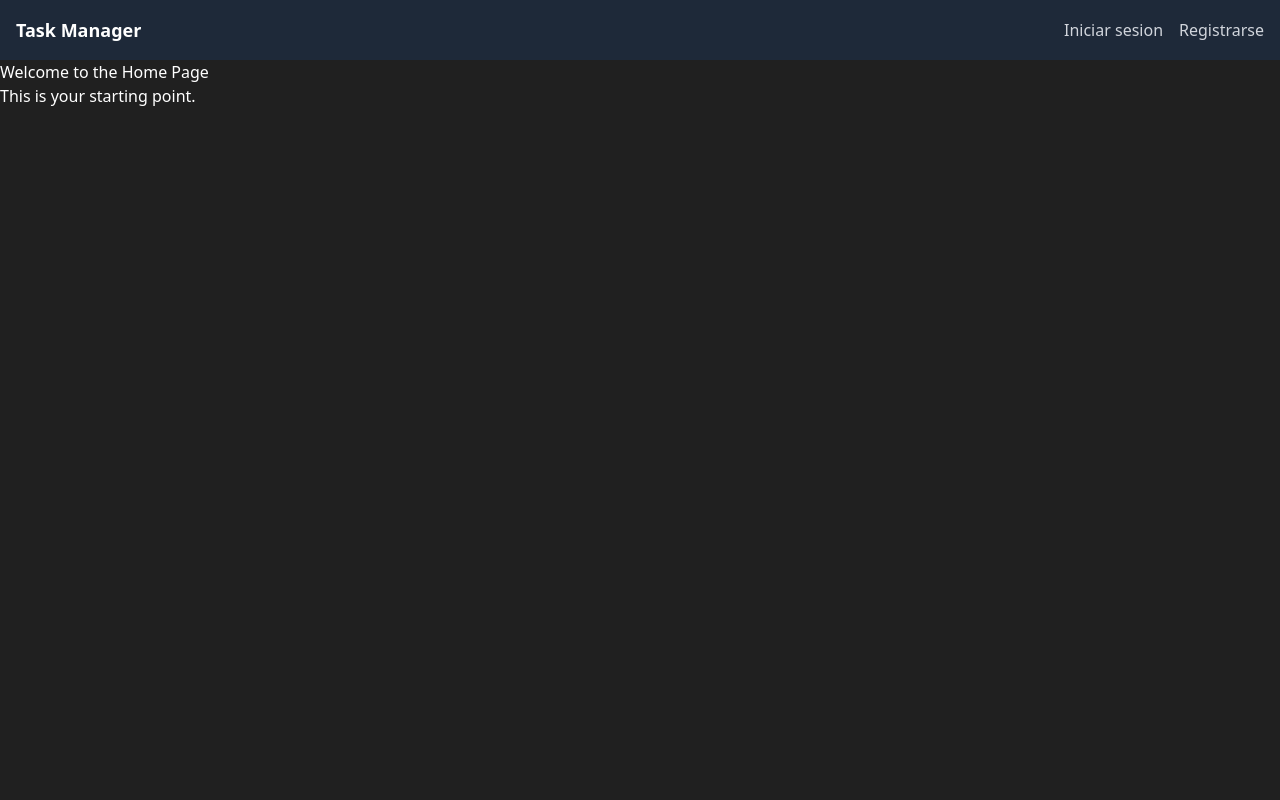
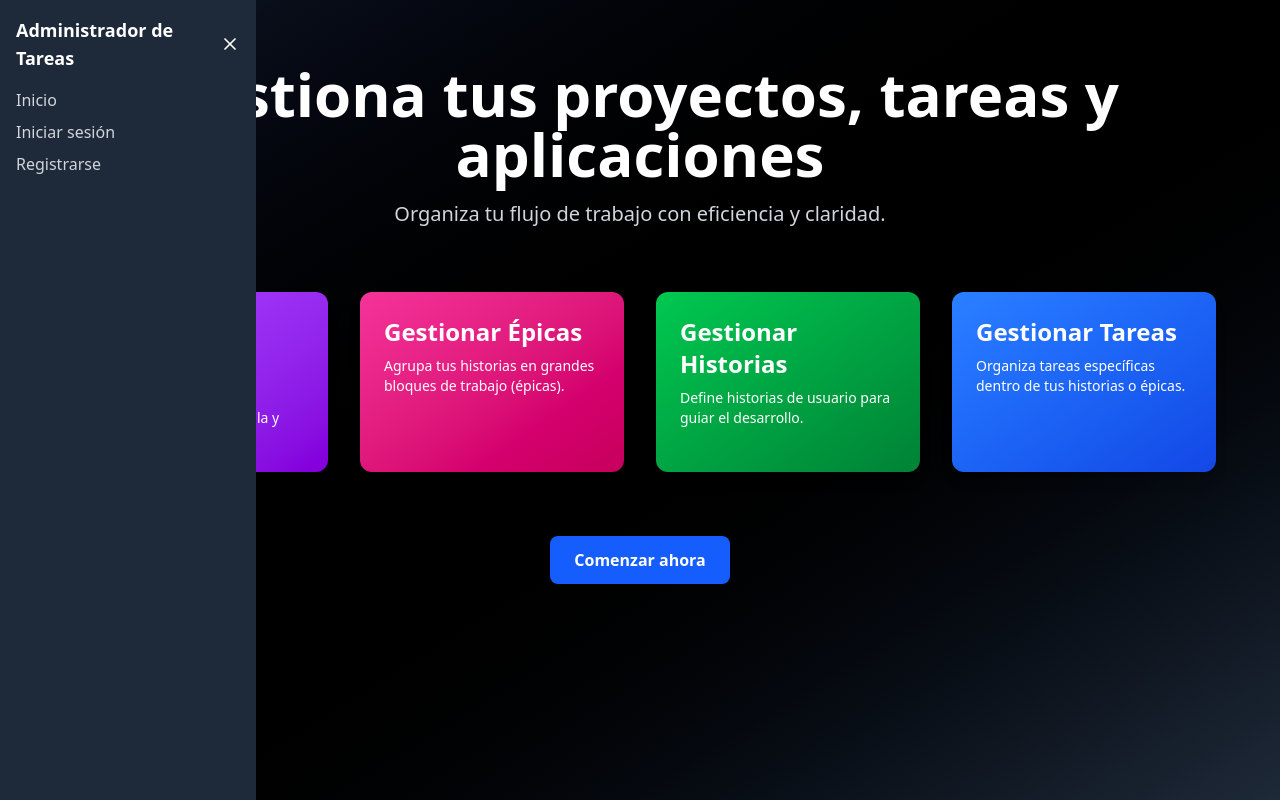
Before and after one commit to facundobrunetti99/login-task, a React (Vite) app in the folder client/task-front/: page / in a window 1280 px wide. Built offline with nearby package versions, Linux system fonts and the light colour scheme; no server answers.

Commit message:
home page added and changes in authcontroller

```diff
--- a/client/task-front/package.json
+++ b/client/task-front/package.json
@@ -14,6 +14,7 @@
     "@tailwindcss/vite": "^4.1.4",
     "axios": "^1.8.4",
     "js-cookie": "^3.0.5",
+    "lucide-react": "^0.525.0",
     "navigate": "^0.3.6",
     "react": "^19.0.0",
     "react-dom": "^19.0.0",
--- a/client/task-front/src/App.jsx
+++ b/client/task-front/src/App.jsx
@@ -25,6 +25,7 @@ const App = () => {
               <Route path="/tasks/new" element={<TaskFormPage />} />
               <Route path="/tasks" element={<TaskPage />} />
               <Route path="/tasks/:id" element={<TaskFormPage />} />
+
               <Route path="/profile" element={<ProfilePage />} />
             </Route>
           </Routes>
--- a/client/task-front/src/api/auth.js
+++ b/client/task-front/src/api/auth.js
@@ -3,5 +3,5 @@ import axios from "./axios"
 export const registerRequest = (user) => axios.post("/register", user);
 export const loginRequest= (user) => axios.post("/login",user)
 export const verifyTokenRequest = () => axios.get("/verify",{
-    withCredentials: true
+   withCredentials: true
 });
--- a/client/task-front/src/api/axios.js
+++ b/client/task-front/src/api/axios.js
@@ -2,7 +2,8 @@ import axios from "axios";
 
 const instance = axios.create({
   baseURL:"http://localhost:3000/api",
-withCredentials: true,})
+  withCredentials: true
+})
 
 
 export default instance;
--- a/client/task-front/src/api/task.js
+++ b/client/task-front/src/api/task.js
@@ -1,6 +1,6 @@
 import axios from "./axios";
-export const getTasksRequest = () => axios.get("/tasks"); // ✅ lista
-export const getTaskRequest = (id) => axios.get(`/tasks/${id}`); // ✅ una sola
-export const createTaskRequest = (task) => axios.post("/tasks/new", task);
+export const getTasksRequest = () => axios.get("/tasks");
+export const getTaskRequest = (id) => axios.get(`/tasks/${id}`);
+export const createTaskRequest = (task) => axios.post("/tasks", task);
 export const updateTaskRequest = (id,task) => axios.put(`/tasks/${id}`, task);
 export const deleteTaskRequest = (id) => axios.delete(`/tasks/${id}`);
--- a/client/task-front/src/components/Navbar.jsx
+++ b/client/task-front/src/components/Navbar.jsx
@@ -1,49 +1,82 @@
-import React, { use } from "react";
-import { Link, Navigate } from "react-router-dom";
+import React, { useState } from "react";
+import { Link, useNavigate } from "react-router-dom";
 import { useAuth } from "../components/context/AuthContext";
-import { useNavigate } from "react-router-dom";
+import { Menu, X } from "lucide-react"; // opcional (puedes usar texto si no tenés íconos)
 
-function Navbar(){
-    const {  isAuthenticated,logout,user } = useAuth();
+function Navbar() {
+  const { isAuthenticated, logout, user } = useAuth();
   const navigate = useNavigate();
+  const [isOpen, setIsOpen] = useState(true);
 
   const handleLogout = () => {
-    logout(); // cerrás sesión (puede borrar cookies, tokens, etc.)
-    navigate("/"); // te lleva al menú principal
+    logout();
+    navigate("/");
   };
+
   return (
+    <div className="flex">
 
-            <nav className="bg-gray-800 p-4">
-                <div className="container mx-auto flex justify-between items-center">
-                    <div className="text-white text-lg font-bold">
-                        Task Manager
+      <div
+        className={`${
+          isOpen ? "w-64" : "w-16"
+        } h-screen bg-gray-800 text-white transition-all duration-300 flex flex-col fixed top-0 left-0 z-50`}
+      >
+                <div className="p-4 flex items-center justify-between">
+          <span className="text-lg font-bold">
+            {isOpen ? "Administrador de Tareas" : " AT  "}
+          </span>
+          <button onClick={() => setIsOpen(!isOpen)} className="ml-auto">
+            {isOpen ? <X size={20} /> : <Menu size={20} />}
+          </button>
         </div>
-                    <div className="space-x-4">
 
-
+        <div className="flex-1 flex flex-col gap-2 px-4">
           {!isAuthenticated ? (
             <>
-                            <Link to="/login" className="text-gray-300 hover:text-white">Iniciar sesion</Link>
-                            <Link to="/register" className="text-gray-300 hover:text-white">Registrarse</Link></>
+            <Link to="/" className="text-gray-300 hover:text-white">
+                {isOpen ? "Inicio" : "🏠"}
+              </Link>
+              <Link to="/login" className="text-gray-300 hover:text-white">
+                {isOpen ? "Iniciar sesión" : "🔑"}
+              </Link>
+              <Link to="/register" className="text-gray-300 hover:text-white">
+                {isOpen ? "Registrarse" : "📝"}
+              </Link>
 
+            </>
           ) : (
             <>
-                          <p className="text-gray-400 hover:text-white">Bienvenido <b>{user.username}</b></p>
-                            <Link to="/" className="text-gray-300 hover:text-white">Inicio</Link>
-                        <Link to="/tasks" className="text-gray-300 hover:text-white">Tareas</Link>
-                        <Link to="/tasks/new" className="text-gray-300 hover:text-white">Nueva tarea</Link>
-                         <button onClick={handleLogout} className="text-gray-300 hover:text-white">
-
-                            Salir
+              {isOpen && (
+                <p className="text-gray-400 mb-2">
+                  Bienvenido <b>{user.username}</b>
+                </p>
+              )}
+              <Link to="/" className="text-gray-300 hover:text-white">
+                {isOpen ? "Inicio" : "🏠"}
+              </Link>
+              <Link to="/tasks" className="text-gray-300 hover:text-white">
+                {isOpen ? "Tareas" : "📋"}
+              </Link>
+              <Link to="/tasks/new" className="text-gray-300 hover:text-white">
+                {isOpen ? "Nueva tarea" : "➕"}
+              </Link>
+              <button
+                onClick={handleLogout}
+                className="text-gray-300 hover:text-white text-left mt-auto"
+              >
+                {isOpen ? "Salir" : "🚪"}
               </button>
             </>
           )}
-
         </div>
       </div>
-            </nav>
 
+      {/* Espacio para empujar el contenido del dashboard */}
+      <div className={`${isOpen ? "ml-64" : "ml-16"} transition-all w-full`}>
+        {/* Aquí iría tu contenido, por ejemplo el <Outlet /> */}
+      </div>
+    </div>
+  );
+}
 
-        )
-}
 export default Navbar;
--- a/client/task-front/src/page/HomePage.jsx
+++ b/client/task-front/src/page/HomePage.jsx
@@ -1,12 +1,60 @@
-import React from 'react';
+import React from "react";
+import { Link } from "react-router-dom";
 
 const HomePage = () => {
-    return (
-        <div>
-            <h1>Welcome to the Home Page</h1>
-            <p>This is your starting point.</p>
-        </div>
-    );
+  return (
+    <div className="min-h-screen bg-gradient-to-br from-gray-900 via-black to-gray-800 text-white py-16 px-4">
+      <div className="max-w-6xl mx-auto text-center mb-16">
+        <h1 className="text-4xl md:text-6xl font-bold mb-4">
+          Gestiona tus proyectos, tareas y aplicaciones
+        </h1>
+        <p className="text-gray-300 text-lg md:text-xl">
+          Organiza tu flujo de trabajo con eficiencia y claridad.
+        </p>
+      </div>
+
+      <div className="grid grid-cols-1 md:grid-cols-2 lg:grid-cols-4 gap-8 max-w-6xl mx-auto">
+        <Card
+          title="Gestionar Proyectos"
+          description="Crea, edita y elimina tus proyectos de forma sencilla y rápida."
+          color="from-purple-500 to-purple-700"
+        />
+        <Card
+          title="Gestionar Épicas"
+          description="Agrupa tus historias en grandes bloques de trabajo (épicas)."
+          color="from-pink-500 to-pink-700"
+        />
+        <Card
+          title="Gestionar Historias"
+          description="Define historias de usuario para guiar el desarrollo."
+          color="from-green-500 to-green-700"
+        />
+        <Card
+          title="Gestionar Tareas"
+          description="Organiza tareas específicas dentro de tus historias o épicas."
+          color="from-blue-500 to-blue-700"
+        />
+      </div>
+
+      <div className="text-center mt-16">
+        <Link
+          to="/tasks"
+          className="inline-block bg-blue-600 hover:bg-blue-700 text-white font-semibold py-3 px-6 rounded-lg transition-all"
+        >
+          Comenzar ahora
+        </Link>
+      </div>
+    </div>
+  );
 };
 
+const Card = ({ title, description, color }) => (
+  <div
+    className={`rounded-xl p-6 shadow-lg bg-gradient-to-br ${color} transition-transform hover:scale-105`}
+  >
+    <h2 className="text-2xl font-bold mb-2">{title}</h2>
+    <p className="text-white text-sm">{description}</p>
+  </div>
+);
+
 export default HomePage;
--- a/client/task-front/src/page/LoginPage.jsx
+++ b/client/task-front/src/page/LoginPage.jsx
@@ -14,7 +14,7 @@ const LoginPage = () => {
   const navigate = useNavigate();
   const location = useLocation();
 
-  const from = location.state?.from?.pathname || "/tasks/new";
+  const from = location.state?.from?.pathname || "/tasks";
 
   useEffect(() => {
     if (isAuthenticated) navigate(from, { replace: true });
@@ -22,7 +22,6 @@ const LoginPage = () => {
 
   const onSubmit = handleSubmit(async (data) => {
     await singin(data);
-    // La redirección automática ocurre en el useEffect
   });
 
   return (
--- a/client/task-front/src/page/RegisterPage.jsx
+++ b/client/task-front/src/page/RegisterPage.jsx
@@ -13,7 +13,7 @@ const RegisterPage = () => {
   const navigate = useNavigate();
 
   useEffect(() => {
-    if (isAuthenticated) navigate("/tasks/new");
+    if (isAuthenticated) navigate("/tasks");
   }, [isAuthenticated]);
 
   const onSubmit = handleSubmit(async (values) => {
--- a/client/task-front/src/page/TaskFormPage.jsx
+++ b/client/task-front/src/page/TaskFormPage.jsx
@@ -31,7 +31,6 @@ function TaskFormPage() {
      await createTask(data);
      setSuccessMessage("✅ Tarea creada con éxito");
     setTimeout(() => setSuccessMessage(""), 3000);
-      reset();
     }
 
 
--- a/client/task-front/src/page/TaskPage.jsx
+++ b/client/task-front/src/page/TaskPage.jsx
@@ -37,7 +37,7 @@ const TaskPage = () => {
   </div>
 
 </div>
-     <  Link to={"/tasks/new"} className='text-sky-200 my-5' >Cargar tareas</Link>
+     <  Link to={"/tasks"} className='text-sky-200 my-5' >Cargar tareas</Link>
 
     </div>
 
```
Also changed, not shown: 1 other file (tests, documents, lock files or other folders). Lines whose indentation alone changed are shown as unchanged.
